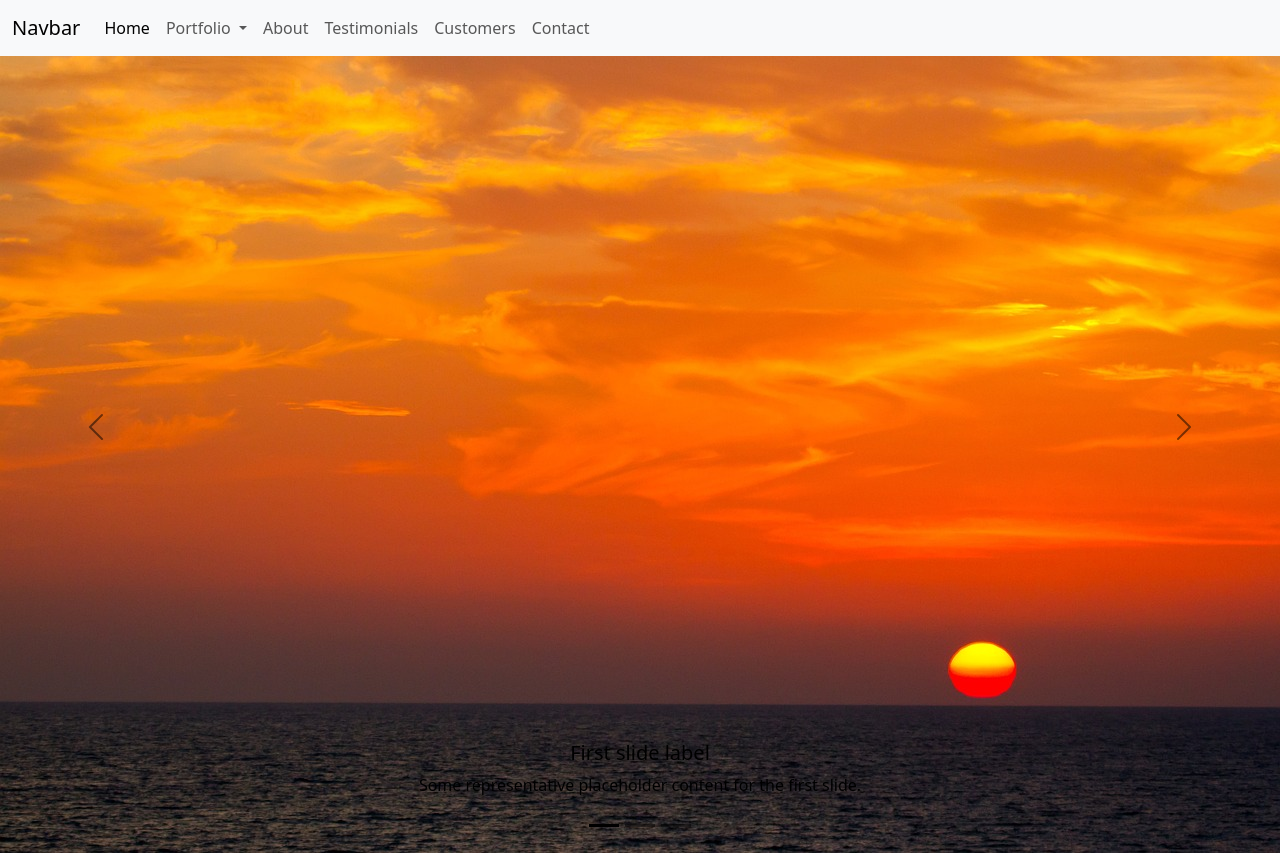
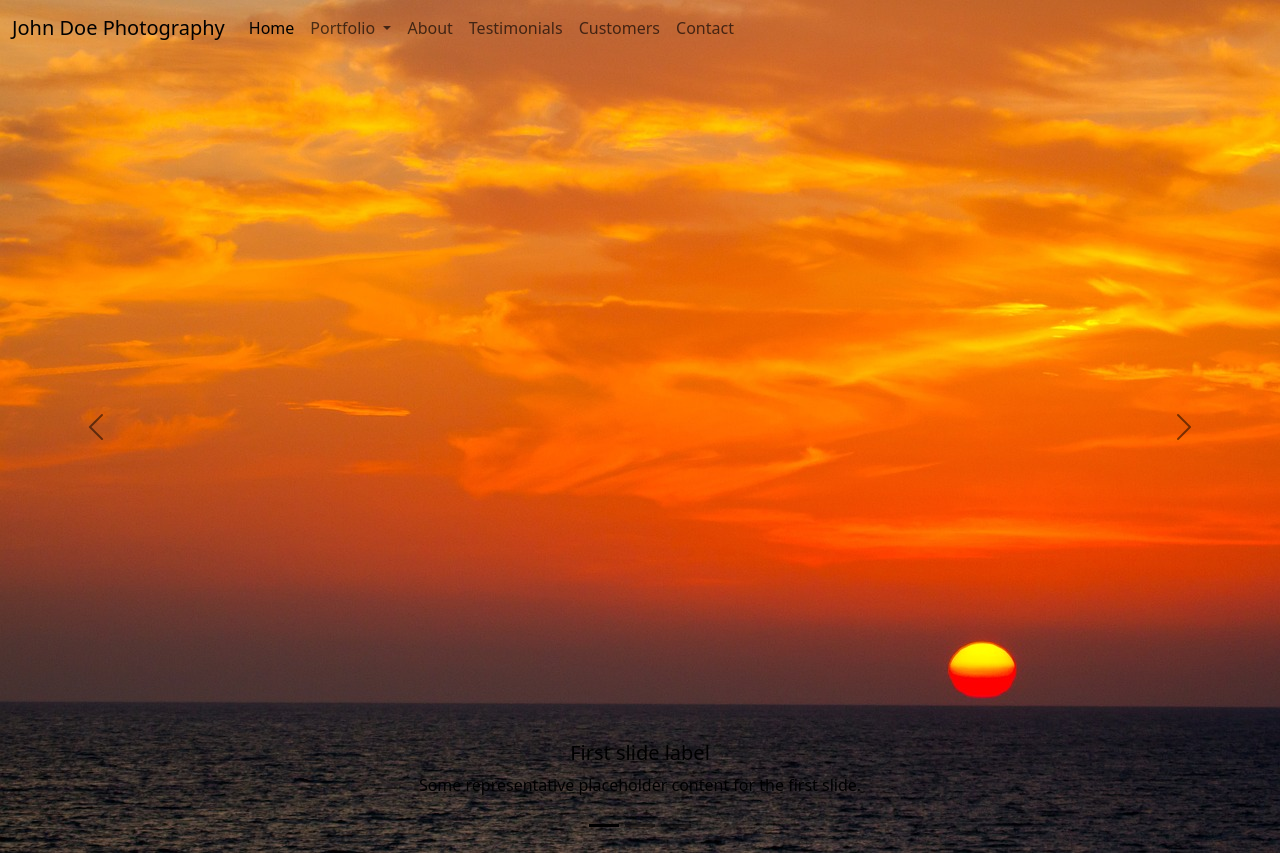
Before and after one commit to Quarky25/Photographer, an Angular app in the folder photographer/: page / in a window 1280 px wide. Built offline with nearby package versions, Linux system fonts and the light colour scheme.

Commit message:
feat: update navbar branding and enhance carousel animations

```diff
--- a/photographer/src/app/home/home.component.css
+++ b/photographer/src/app/home/home.component.css
@@ -0,0 +1,26 @@
+
+@keyframes slideInBottom {
+    0% {
+      transform: translateY(100%);
+      opacity: 0;
+    }
+    100% {
+      transform: translateY(0);
+      opacity: 1;
+    }
+  }
+
+
+  .carousel-item {
+    animation: slideInBottom 0.5s ease-out;
+  }
+
+
+  .carousel-item-next, .carousel-item-prev {
+    transition: transform 0.5s ease;
+  }
+
+
+  .carousel-item-next, .carousel-item-prev {
+    transform: none !important;
+  }
--- a/photographer/src/app/home/home.component.html
+++ b/photographer/src/app/home/home.component.html
@@ -42,5 +42,3 @@
     <span class="visually-hidden">Next</span>
   </button>
 </div>
-
-<app-testemonials></app-testemonials>
--- a/photographer/src/app/navbar/navbar.component.css
+++ b/photographer/src/app/navbar/navbar.component.css
@@ -0,0 +1,4 @@
+.navbar {
+    background-color: transparent !important;
+    box-shadow: none !important;
+  }
--- a/photographer/src/app/navbar/navbar.component.html
+++ b/photographer/src/app/navbar/navbar.component.html
@@ -1,6 +1,6 @@
 <nav class="navbar fixed-top navbar-expand-lg bg-body-tertiary">
   <div class="container-fluid">
-    <a class="navbar-brand" href="#">Navbar</a>
+    <a class="navbar-brand" href="#">John Doe Photography</a>
     <button
       class="navbar-toggler"
       type="button"
```
Also changed, not shown: photographer/src/assets/images/sunset-4238445_1280.jpg (renamed from photographer/src/assets/images/sunset.jpg).
